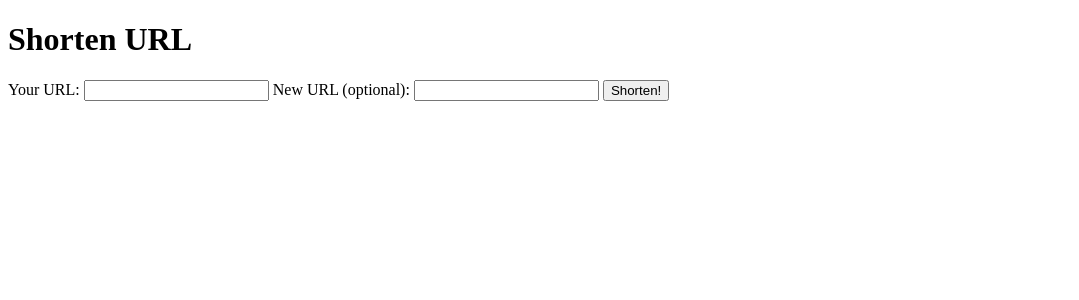
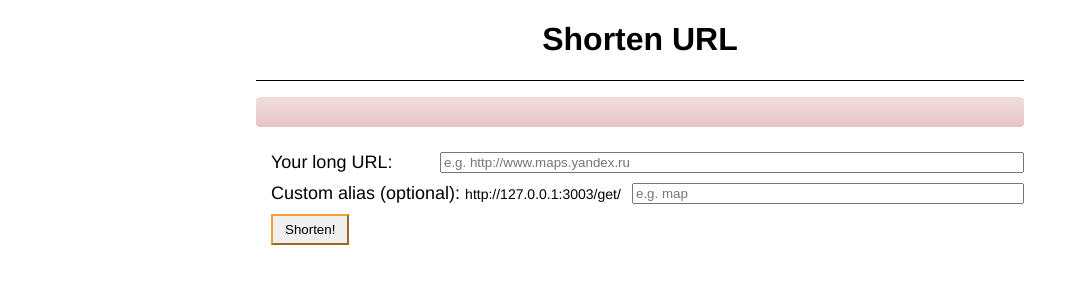
Before and after one commit to shvedovskiy/URLShortener, a Flask app: page / in a window 1280 px wide. Shown: the top 300 px of the page, without its empty margins (0-1079 px from the left). Run offline with Flask 2, Linux system fonts and the light colour scheme.

Commit message:
frontend v2

```diff
--- a/static/css/style.css
+++ b/static/css/style.css
@@ -0,0 +1,64 @@
+body {
+    padding: 0;
+    margin: 0;
+    height: 100%;
+    font-family: Helvetica, Arial, sans-serif;
+}
+
+.content {
+    margin: 0 auto;
+    width: 60%;
+
+}
+
+header {
+    text-align: center;
+    border-bottom: 1px solid black;
+}
+    .title {
+    }
+
+.errors {
+    list-style-type: none;
+    background-image: linear-gradient(to bottom, #f2dede 0, #e7c3c3 100%);
+    border-color: #dca7a7;
+    color: #a94442;
+    padding: 15px 25px;
+    border-radius: 4px;
+    margin-bottom: 25px;
+}
+    .error_item {
+        color: inherit;
+        margin: 5px 0;
+        font-size: 16px;
+    }
+
+.url_form {
+    position: relative;
+    font-size: 18px;
+    padding: 0 15px;
+}
+    .url_form_element {
+        margin: 10px 0;
+    }
+        .custom_url_prefix {
+            font-size: 14px;
+        }
+        .url_form_input {
+            position: absolute;
+            right: 0;
+            width: 75%;
+        }
+        .url_form_element:last-of-type .url_form_input {
+            width: 50%;
+        }
+
+    .url_form_submit {
+        border-color: #eea236;
+        text-decoration: none;
+        background: linear-gradient(top, #f0ad4e 0, #eb9316 100%) repeat-x;
+        padding: 6px 12px;
+    }
+        .url_form_submit:hover {
+            background: #eb9316 none 0 -15px;
+        }
--- a/templates/base.html
+++ b/templates/base.html
@@ -9,6 +9,8 @@
     <link rel="stylesheet" href="{{ url_for('static', filename='css/style.css') }}">
 </head>
 <body>
-    {% block content %}{% endblock %}
+    <div class="content">
+        {% block content %}{% endblock %}
+    </div>
 </body>
 </html>
--- a/templates/index.html
+++ b/templates/index.html
@@ -1,19 +1,27 @@
 {% extends 'base.html' %}
 
 {% block content %}
-    <h1>Shorten URL</h1>
+    <header>
+        <h1 class="title">Shorten URL</h1>
+    </header>
 
+    <ul class="errors">
     {% for error in errors %}
-        <p>{{ error }}</p>
+        <li class="error_item">{{ error }}</li>
     {% endfor %}
+    </ul>
 
-    <form method="post" action="/new">
-        <label for="url">Your URL: </label>
-        <input type="text" id="url" name="url" value="{{ url }}">
+    <form method="post" action="/new" class="url_form">
+        <div class="url_form_element">
+            <label for="url">Your long URL: </label>
+            <input type="text" name="url" id="url" class="url_form_input" placeholder="e.g. http://www.maps.yandex.ru" value="{{ url }}">
+        </div>
 
-        <label for="new-url">New URL (optional): </label>
-        <input type="text" id="new-url" name="new-url" value="{{ new_url }}">
+        <div class="url_form_element">
+            <label for="new-url">Custom alias (optional): <span class="custom_url_prefix">http://127.0.0.1:3003/get/</span></label>
+            <input type="text" id="new-url" name="new-url" class="url_form_input" placeholder="e.g. map" value="{{ new_url }}">
+        </div>
 
-        <input type="submit" value="Shorten!">
+        <input type="submit" class="url_form_submit" value="Shorten!">
     </form>
 {% endblock %}
```
